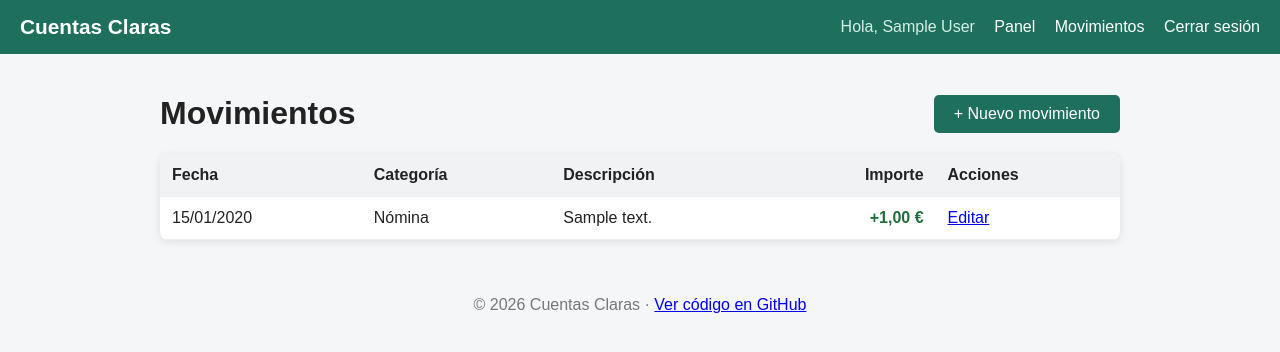
After one commit to Andresxn782/cuentas-claras, a PHP site: page /movimientos.php in a window 1280 px wide. The commit adds this page. Shown: the top 352 px of the page. Run offline with PHP 8.4, Linux system fonts and the light colour scheme; the visitor is signed in with stand-in values (Sample User, id 1); data comes from the database, SQL or seed files in the repository; tables that the repository leaves empty hold one stand-in row (values such as "Sample post").

Commit message:
Añade listado de movimientos del usuario

```diff
--- a/includes/funciones.php
+++ b/includes/funciones.php
@@ -45,3 +45,12 @@ function comprobar_csrf() {
         die('La solicitud no es válida. Recarga la página e inténtalo de nuevo.');
     }
 }
+// Convierte 1234.5 en "1.234,50 €"
+function formatear_euros($cantidad) {
+    return number_format((float) $cantidad, 2, ',', '.') . ' €';
+}
+
+// Convierte "2026-10-05" en "05/10/2026"
+function formatear_fecha($fecha) {
+    return date('d/m/Y', strtotime($fecha));
+}
--- a/public/css/estilos.css
+++ b/public/css/estilos.css
@@ -115,3 +115,53 @@ body {
   font: inherit;
   cursor: pointer;
 }
+.cabecera-seccion {
+  display: flex;
+  justify-content: space-between;
+  align-items: center;
+  flex-wrap: wrap;
+  gap: 10px;
+}
+
+.cabecera-seccion .boton {
+  margin-top: 0;
+  text-decoration: none;
+}
+
+.tabla-contenedor {
+  overflow-x: auto;
+  background-color: white;
+  border-radius: 8px;
+  box-shadow: 0 2px 8px rgba(0, 0, 0, 0.1);
+}
+
+.tabla {
+  width: 100%;
+  border-collapse: collapse;
+}
+
+.tabla th,
+.tabla td {
+  padding: 12px;
+  text-align: left;
+  border-bottom: 1px solid #eee;
+  white-space: nowrap;
+}
+
+.tabla th {
+  background-color: #f0f2f4;
+}
+
+.tabla .importe {
+  text-align: right;
+}
+
+.importe-ingreso {
+  color: #1e6f3c;
+  font-weight: bold;
+}
+
+.importe-gasto {
+  color: #a12622;
+  font-weight: bold;
+}
--- /dev/null
+++ b/public/movimientos.php
@@ -0,0 +1,68 @@
+<?php
+require_once '../includes/db.php';
+require_once '../includes/funciones.php';
+
+requerir_login();
+
+// Solo los movimientos del usuario de la sesión, con el nombre y el tipo de su categoría
+$consulta = $pdo->prepare(
+    'SELECT m.id, m.fecha, m.importe, m.descripcion, c.nombre AS categoria, c.tipo
+     FROM movimientos m
+     JOIN categorias c ON m.categoria_id = c.id
+     WHERE m.usuario_id = ?
+     ORDER BY m.fecha DESC, m.id DESC'
+);
+$consulta->execute([$_SESSION['usuario_id']]);
+$movimientos = $consulta->fetchAll();
+
+$titulo = 'Movimientos';
+require '../includes/header.php';
+?>
+
+<div class="cabecera-seccion">
+    <h1>Movimientos</h1>
+    <a href="movimiento_form.php" class="boton">+ Nuevo movimiento</a>
+</div>
+
+<?php if (isset($_GET['creado'])): ?>
+    <div class="alerta alerta-exito">Movimiento creado correctamente.</div>
+<?php endif; ?>
+
+<?php if (empty($movimientos)): ?>
+    <p>Todavía no tienes movimientos. ¡Añade el primero!</p>
+<?php else: ?>
+    <div class="tabla-contenedor">
+        <table class="tabla">
+            <thead>
+                <tr>
+                    <th>Fecha</th>
+                    <th>Categoría</th>
+                    <th>Descripción</th>
+                    <th class="importe">Importe</th>
+                    <th>Acciones</th>
+                </tr>
+            </thead>
+            <tbody>
+                <?php foreach ($movimientos as $movimiento): ?>
+                    <tr>
+                        <td><?php echo formatear_fecha($movimiento['fecha']); ?></td>
+                        <td><?php echo escapar($movimiento['categoria']); ?></td>
+                        <td><?php echo escapar($movimiento['descripcion']); ?></td>
+
+                        <?php if ($movimiento['tipo'] === 'ingreso'): ?>
+                            <td class="importe importe-ingreso">+<?php echo formatear_euros($movimiento['importe']); ?></td>
+                        <?php else: ?>
+                            <td class="importe importe-gasto">-<?php echo formatear_euros($movimiento['importe']); ?></td>
+                        <?php endif; ?>
+
+                        <td>
+                            <a href="movimiento_form.php?id=<?php echo $movimiento['id']; ?>">Editar</a>
+                        </td>
+                    </tr>
+                <?php endforeach; ?>
+            </tbody>
+        </table>
+    </div>
+<?php endif; ?>
+
+<?php require '../includes/footer.php'; ?>
```
